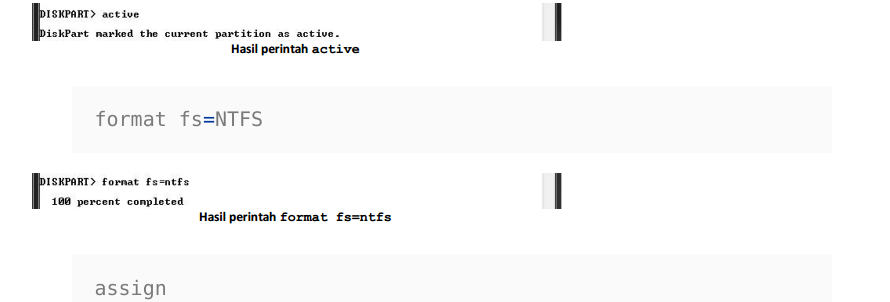
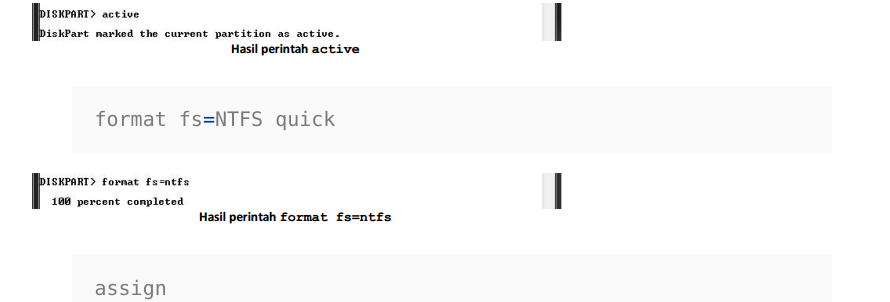
Before and after one commit to wwahyudi/wwahyudi.github.io, a Jekyll site: the page built from _posts/2013-01-19-create-a-bootable-usb-windows-installer.md, in a window 1280 px wide and 900 px high, scrolled down 2211 px. Shown: the part 153-455 px from the top of the window, without its empty margins (188-1078 px from the left). Built offline with Jekyll 4.4.1, drawn with Linux system fonts in a browser that asks for light colours; comment, search, counter and statistics services are not loaded.

Commit message:
add quick on format

```diff
--- a/_posts/2013-01-19-create-a-bootable-usb-windows-installer.md
+++ b/_posts/2013-01-19-create-a-bootable-usb-windows-installer.md
@@ -57,10 +57,10 @@ active
 ![active](http://sapikuda.com/images/posts/2013-01-19-create-a-bootable-usb-windows-installer/8.png)
 
 {% highlight bash %}
-format fs=NTFS
+format fs=NTFS quick
 {% endhighlight %}
 
-![format fs=NTFS](http://sapikuda.com/images/posts/2013-01-19-create-a-bootable-usb-windows-installer/9.png)
+![format fs=NTFS quick](http://sapikuda.com/images/posts/2013-01-19-create-a-bootable-usb-windows-installer/9.png)
 
 {% highlight bash %}
 assign
```
